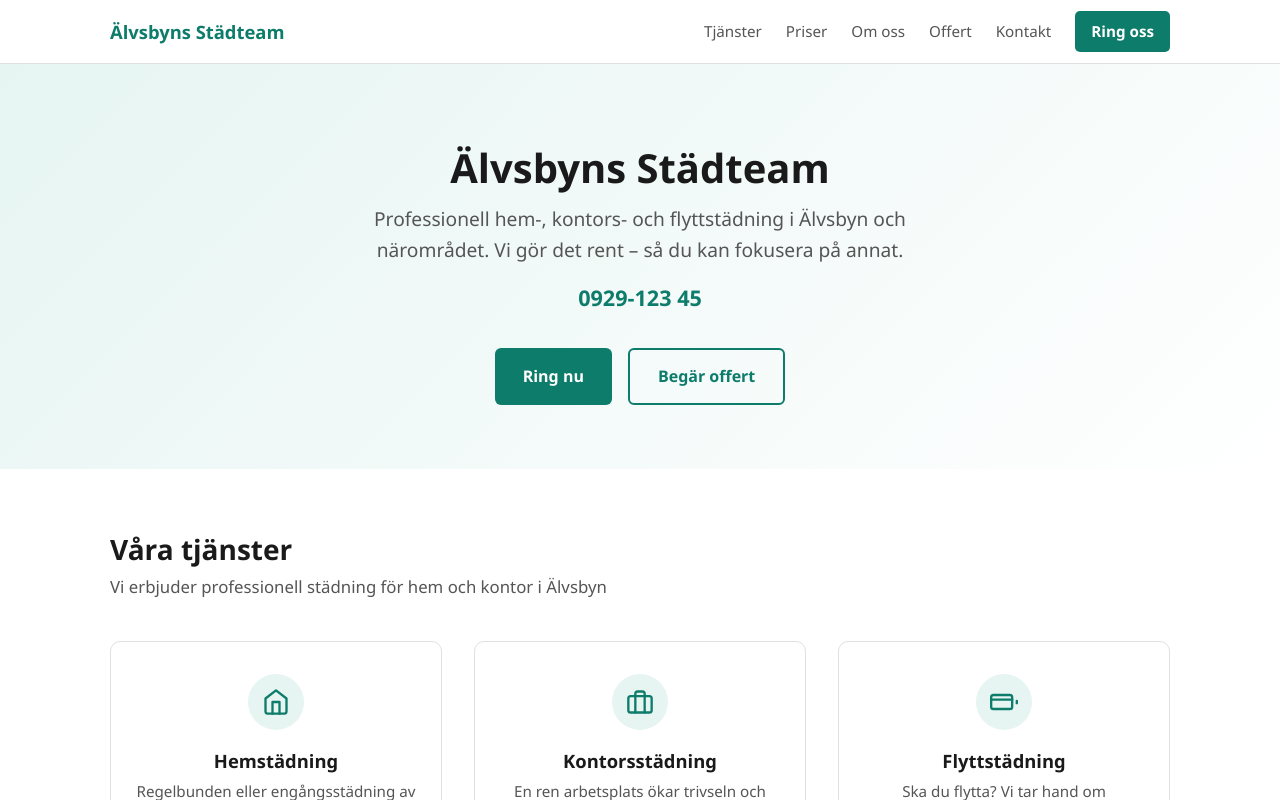
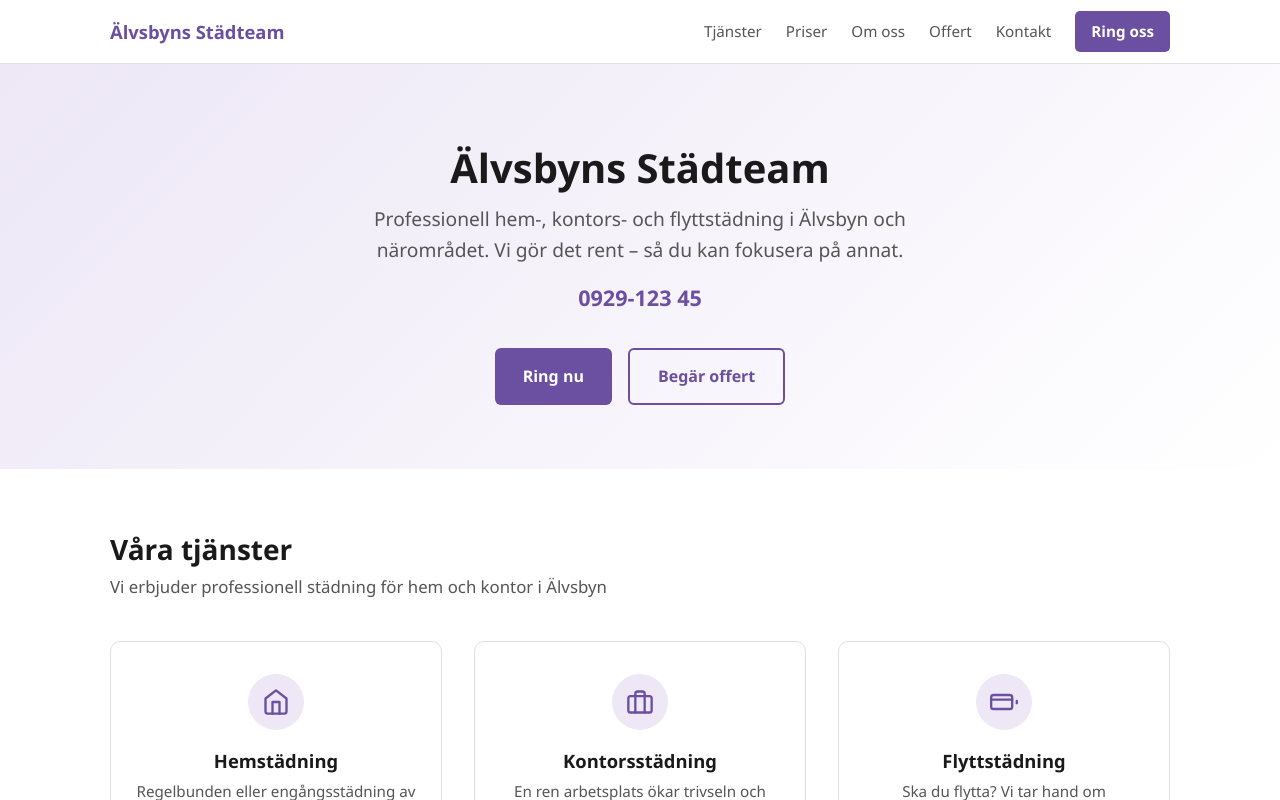
Before and after one commit to Jonkebronk/alvsbyn-stadteam, a Next.js app: page / in a window 1280 px wide. Shown: the top 800 px of the page. Built offline with nearby package versions, Linux system fonts and the light colour scheme.

Commit message:
style: byt accentfärg från blågrön till violett (#6B4FA0)
Skiljer sig nu från referenssidan grön-miljö-norr och från
konkurrenterna Hemfrid (blå) och Välstädat (marinblå/himmelsblå).
Lila ger en distinkt, premium känsla mot vit/ljusgrå bas.

```diff
--- a/app/globals.css
+++ b/app/globals.css
@@ -1,7 +1,7 @@
 :root {
-  --color-primary: #0e7c6b;
-  --color-primary-dark: #0a5f52;
-  --color-primary-light: #e6f5f2;
+  --color-primary: #6B4FA0;
+  --color-primary-dark: #4A3570;
+  --color-primary-light: #EDE7F6;
   --color-bg: #ffffff;
   --color-bg-alt: #f7f9fa;
   --color-text: #1a1a1a;
--- a/components/ContactForm.module.css
+++ b/components/ContactForm.module.css
@@ -41,7 +41,7 @@
 .textarea:focus {
   outline: none;
   border-color: var(--color-primary);
-  box-shadow: 0 0 0 3px rgba(14, 124, 107, 0.1);
+  box-shadow: 0 0 0 3px rgba(107, 79, 160, 0.15);
 }
 
 .textarea {
```
